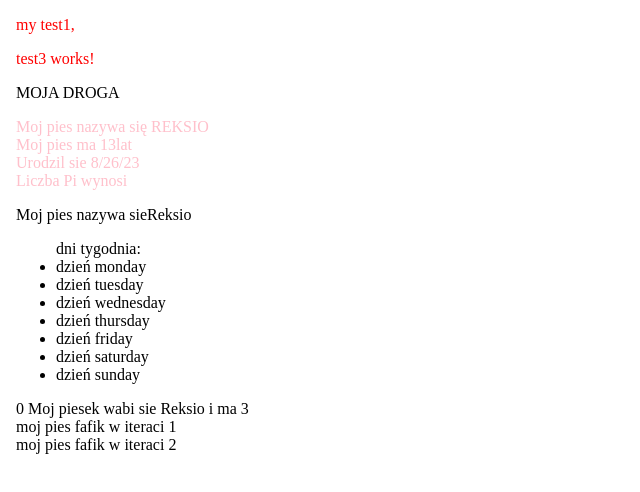
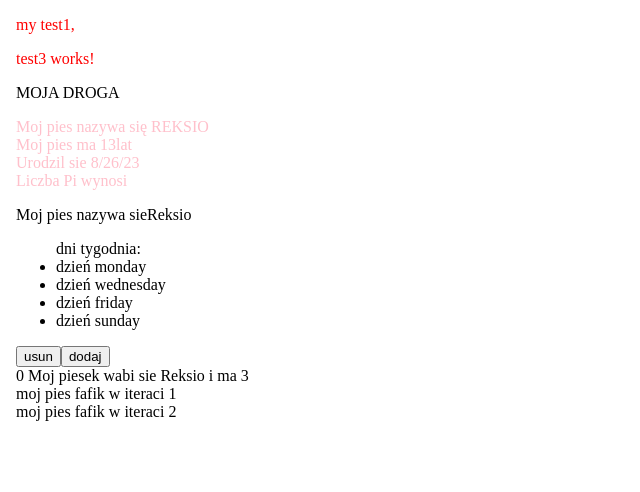
Before and after one commit to DGStach/kurs-Angular, an Angular app: page / in a window 1280 px wide. Shown: the top 492 px of the page, without its empty margins (0-640 px from the left). Built offline with nearby package versions, Linux system fonts and the light colour scheme.

Commit message:
Wyświetlanie danych *ngIf; then; else, ng-template

```diff
--- a/src/app/dyrektywy/dyrektywy.component.html
+++ b/src/app/dyrektywy/dyrektywy.component.html
@@ -1,10 +1,27 @@
 <!DOCTYPE html>
-<ul>
+
+<div *ngIf="days.length>0; then areDays; else noDays"></div>
+
+<ng-template #areDays>
+    <ul>
     dni tygodnia:
-    <li *ngFor = "let day of days">
+    <ng-container *ngFor = "let day of days, let e = even">
+    <li *ngIf="e">
     dzień {{day}}
     </li>
+    </ng-container>
 </ul>
+</ng-template>
+
+<ng-template #noDays>
+Lack of Days!
+</ng-template>
+
+
+<button (click)="removeDays()">usun</button>
+<button (click)="addDays()">dodaj</button><br>
+
+
 
 <div *ngFor="let dog of dogs, let i = index">
     <div *ngIf = "dog.age === 3">
--- a/src/app/dyrektywy/dyrektywy.component.ts
+++ b/src/app/dyrektywy/dyrektywy.component.ts
@@ -10,10 +10,17 @@ export class DyrektywyComponent {
 
   dogs = new Array<Dog>();
   constructor() {
-  this.dogs.push(new Dog('Reksio',3), new Dog("Latek",5) )
+    this.dogs.push(new Dog('Reksio', 3), new Dog("Latek", 5))
+  }
+
+  removeDays = () => {
+    this.days.length = 0;
+  }
+
+  addDays = () => {
+    this.days = ["monday", "tuesday", "wednesday", "thursday", "friday", "saturday", "sunday"];
+  }
 }
-}
-
 class Dog{
   constructor(public name:string, public age:number) {
 }
```
